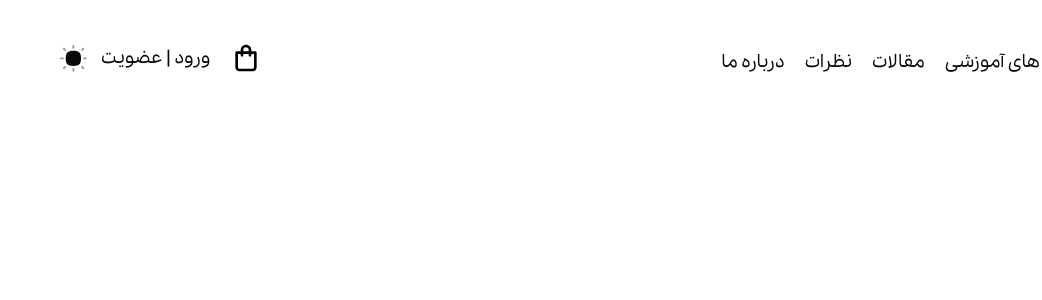
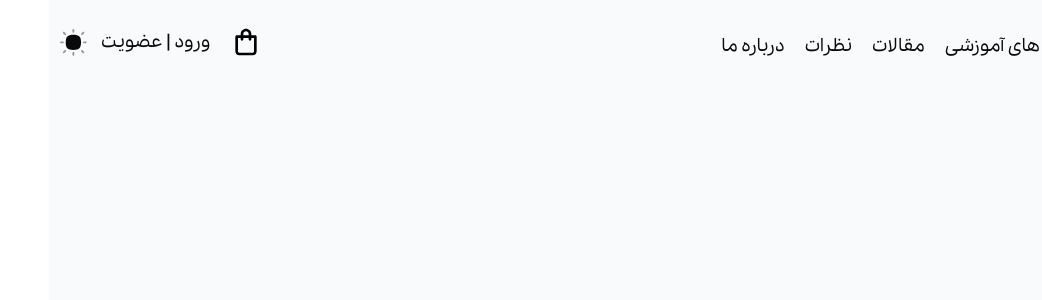
Before and after one commit to amirbarfar/coffe, a Next.js app: page / in a window 1280 px wide. Shown: the top 300 px of the page, without its empty margins (238-1280 px from the left). Built offline with nearby package versions, Linux system fonts and the light colour scheme.

Commit message:
fix navbar and darkmode

```diff
--- a/app/page.tsx
+++ b/app/page.tsx
@@ -3,7 +3,7 @@ import Header from "@/components/Header";
 export default function Home() {
 
   return (
-    <div>
+    <div className="bg-slate-50 min-h-screen">
       <Header/>
     </div>
   );
--- a/components/Header.tsx
+++ b/components/Header.tsx
@@ -20,7 +20,7 @@ export default function Header() {
     }
 
     return (
-        <div className="flex justify-between items-center py-5 font-medium max-sm:px-5 px-2 dark:bg-slate-800">
+        <div className="flex justify-between items-center py-1 font-medium max-sm:px-5 px-2 dark:bg-slate-800">
             <div className="flex justify-start items-center gap-5 max-xl:gap-0 max-md:gap-2">
                 <Image
                     className="max-md:hidden max-lg:w-32"
@@ -128,7 +128,7 @@ export default function Header() {
                     </svg>
                 </div>
                 <button className="cursor-pointer text-lg max-sm:text-sm max-md:hidden max-xl:text-base">ورود | عضویت</button>
-                <div onClick={() => setToggleMode((curr) => !curr)} className="w-8 h-12 cursor-pointer max-md:hidden flex justify-center items-center rounded-full">
+                <div onClick={ () => {setToggleMode((curr) => !curr) ; darkAndLIghtMode()} } className="w-8 h-12 duration-500 transition-all ease-in-out  cursor-pointer max-md:hidden flex  justify-center items-center rounded-full">
                     {
                         toggleMode ? (
                             <svg className="w-6 h-6 max-sm:h-5 max-lg:w-5" width="20" height="21" viewBox="0 0 20 21" fill="none" xmlns="http://www.w3.org/2000/svg">
```
